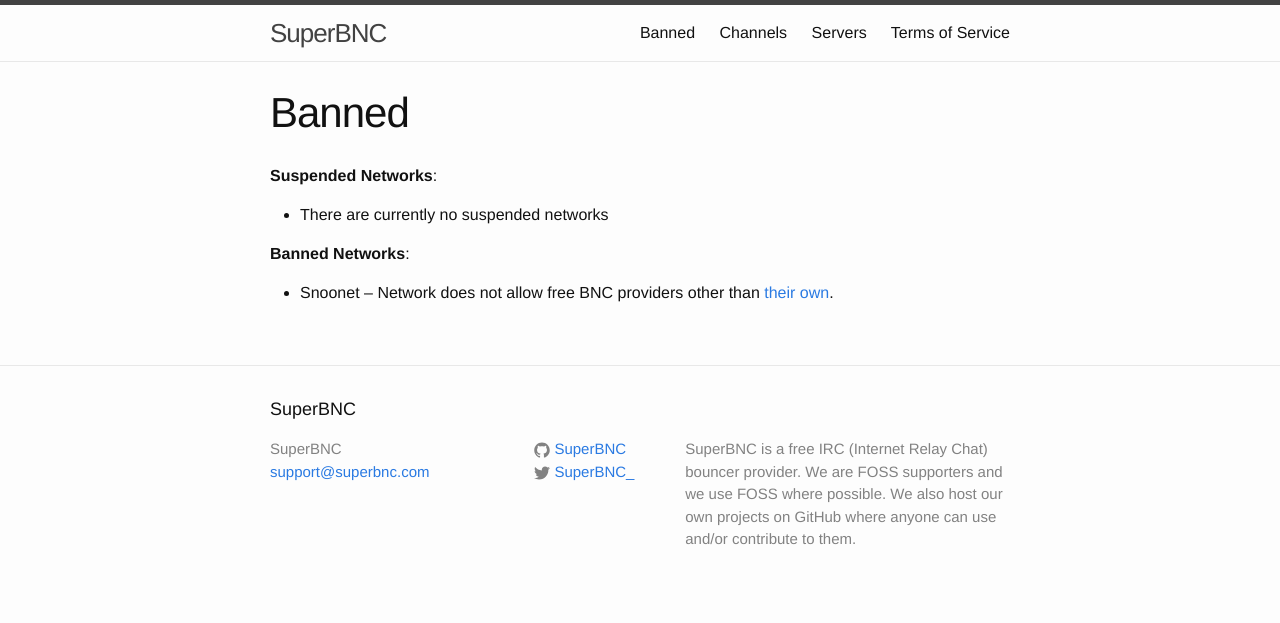
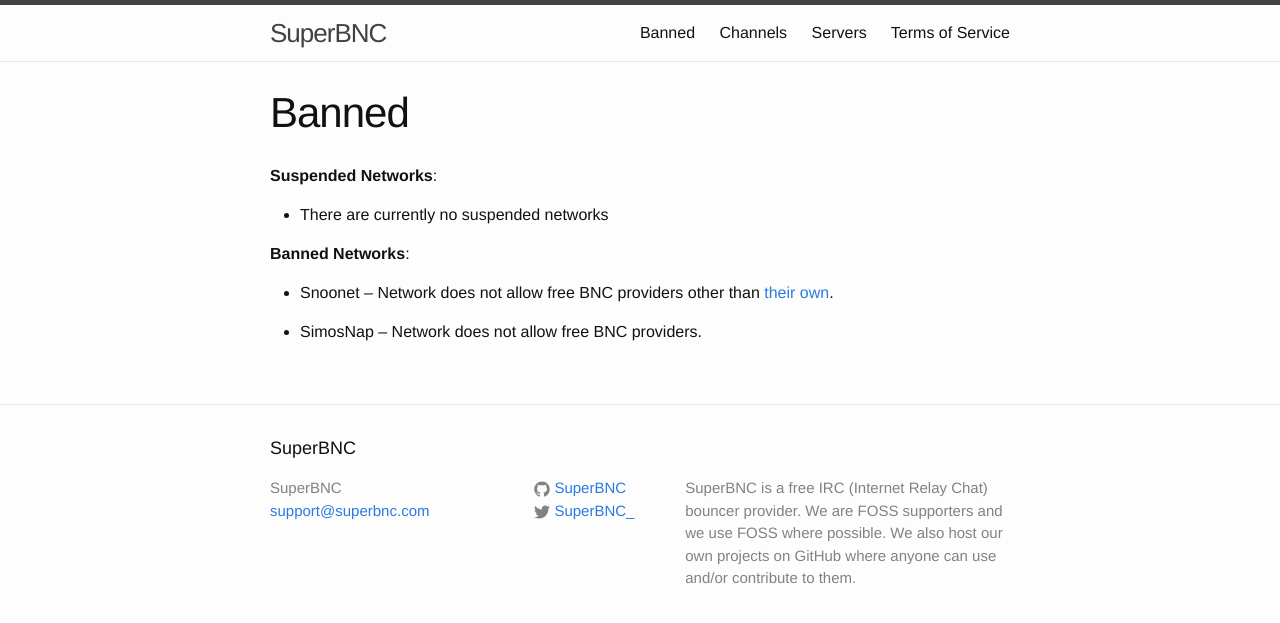
Before and after one commit to itslukej/www, a Jekyll site: the page built from banned.md, in a window 1280 px wide. Shown: the top 623 px of the page. Built offline with Jekyll 4.4.1, drawn with Linux system fonts in a browser that asks for light colours.

Commit message:
Add SimosNap to ban list

```diff
--- a/banned.md
+++ b/banned.md
@@ -10,3 +10,5 @@ permalink: /banned/
 **Banned Networks**:
 
 * Snoonet -- Network does not allow free BNC providers other than [their own](https://snoonet.org/bnc).
+
+* SimosNap -- Network does not allow free BNC providers.
```
